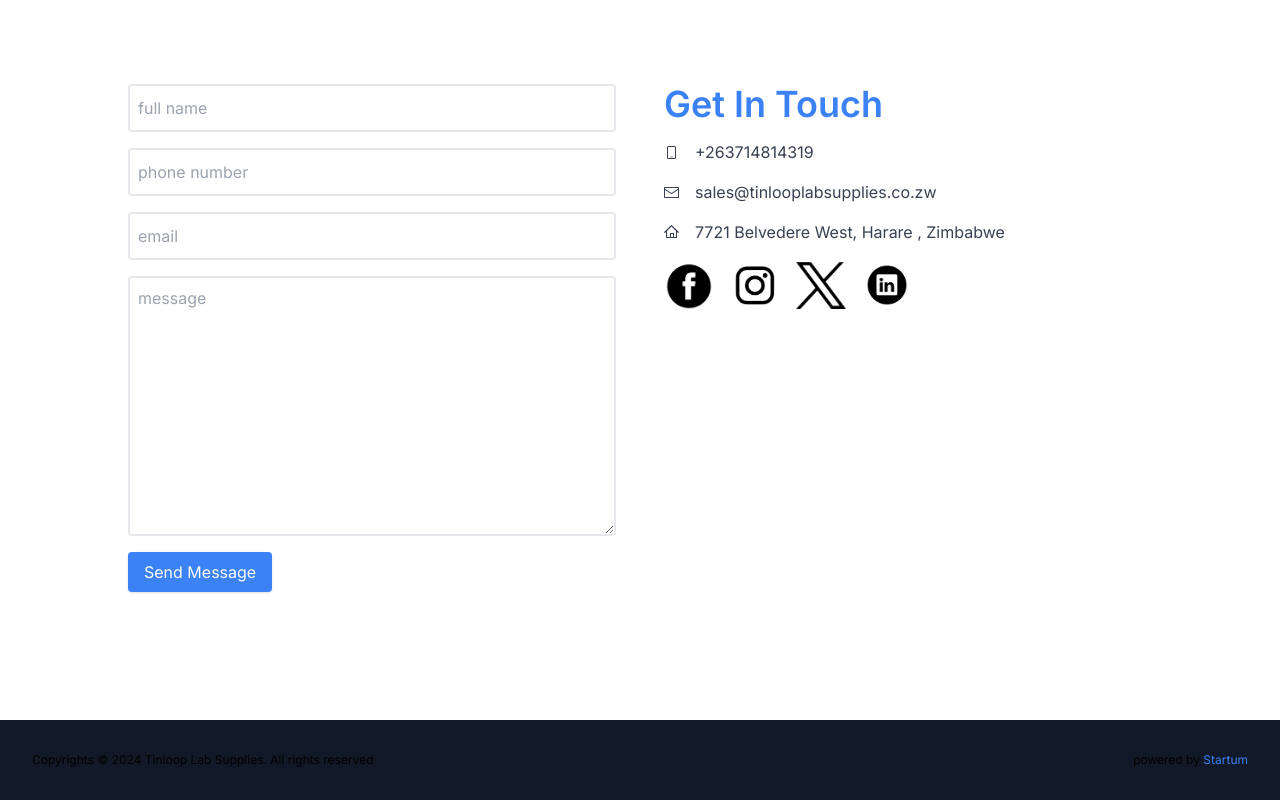
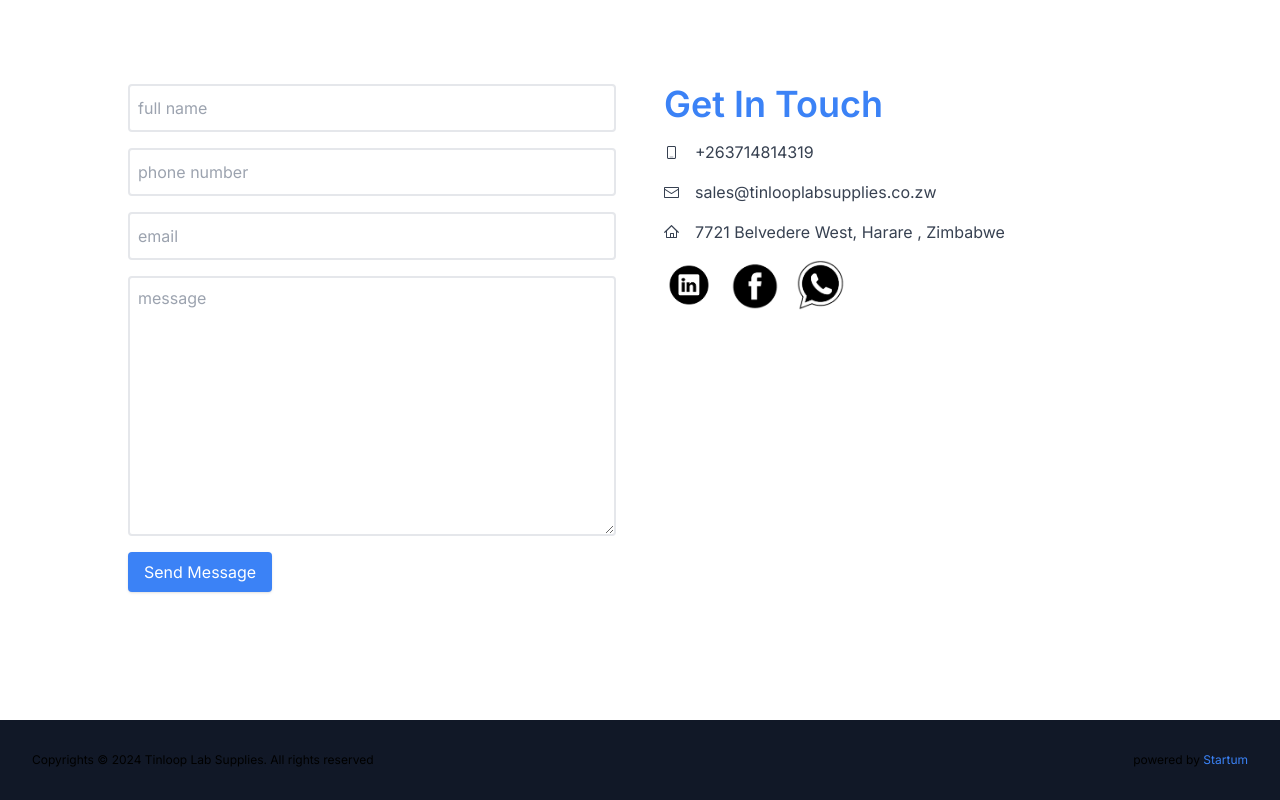
Before and after one commit to codesleyah/tinloop, a Next.js app: page / in a window 1280 px wide. Shown: the part 4162-4962 px from the top of the page. Built offline with nearby package versions, Linux system fonts and the light colour scheme.

Commit message:
added social handles

```diff
--- a/app/componets/contactSection.js
+++ b/app/componets/contactSection.js
@@ -1,5 +1,6 @@
-import {EnvelopeClosedIcon, HomeIcon, MobileIcon } from "@radix-ui/react-icons"
-import Image from "next/image"
+import {EnvelopeClosedIcon, HomeIcon, MobileIcon } from "@radix-ui/react-icons";
+import Image from "next/image";
+import Link from "next/link";
 
 export default function ContactSection(){
     return(
@@ -27,10 +28,15 @@ export default function ContactSection(){
                     <li className="flex items-center gap-4"><HomeIcon />7721 Belvedere West, Harare , Zimbabwe</li>
                 </ul>
                 <div className="w-full flex items-center justify-start gap-4">
-                    <Image src="/fb.png" alt="facebook logo"  height={50} width={50}/>
-                    <Image src="/ig.png" alt="intsagram logo"  height={50}  width={50}/>
-                    <Image src="/x.png" alt="x logo" height={50}  width={50}/>
-                    <Image src="/in.png" alt="linkedin logo" height={50}  width={50}/>
+                    <Link href="https://www.linkedin.com/company/tinloop-lab-supplies/">
+                        <Image src="/in.png" alt="facebook logo"  height={50} width={50}/>
+                    </Link>
+                    <Link href="https://www.facebook.com/profile.php?id=61554884257091">
+                        <Image src="/fb.png" alt="facebook logo"  height={50} width={50}/>
+                    </Link>
+                    <Link href="https://wa.me/message/MCXC6PM46UTFJ1">
+                        <Image src="/wa.png" alt="whatsapp logo"  height={50} width={50}/>
+                    </Link>
                 </div>
             </div>
         </div>
--- a/app/componets/talktousSection.js
+++ b/app/componets/talktousSection.js
@@ -6,7 +6,7 @@ export default function TalktousSection(){
         <div className="w-full flex flex-col gap-8 p-8 md:p-32 bg-blue-500 items-center justify-center">
             <h1 className="text-2xl md:text-5xl font-semibold">Talk to us right now</h1>
             <p className="text-base md:text-2xl text-center">our agents are on standby ready to serve you</p>
-            <Link href="https://wa.link/s2d5ag" className="bg-white rounded items-center justify-center text-blue-500 py-4 font-semibold px-12">whatsapp us</Link>
+            <Link href="https://wa.me/message/MCXC6PM46UTFJ1" className="bg-white rounded items-center justify-center text-blue-500 py-4 font-semibold px-12">whatsapp us</Link>
         </div>
     )
 }
--- a/app/layout.js
+++ b/app/layout.js
@@ -4,8 +4,8 @@ import './globals.css'
 const inter = Inter({ subsets: ['latin'] })
 
 export const metadata = {
-  title: 'Create Next App',
-  description: 'Generated by create next app',
+  title: 'Tinloop',
+  description: 'Lab chamicals and equipment supplies',
 }
 
 export default function RootLayout({ children }) {
```
Also changed, not shown: public/wa.png (added).
